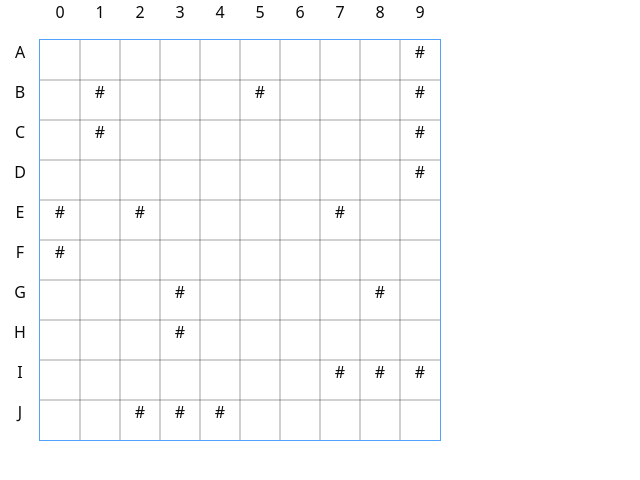
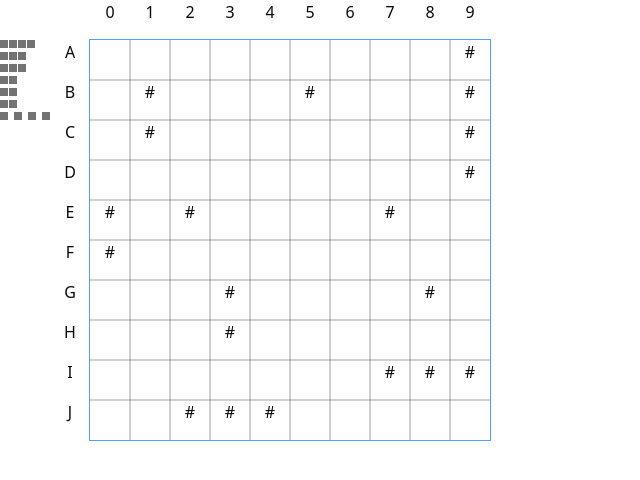
Before and after one commit to B1aho/battleship-online, a React (Vite) app in the folder apps/web/: page / in a window 1280 px wide. Shown: the top 480 px of the page, without its empty margins (0-640 px from the left). Built offline with nearby package versions, Linux system fonts and the light colour scheme.

Commit message:
Implement UI representation of ship's state

```diff
--- a/apps/web/src/features/GameBoard/Board.tsx
+++ b/apps/web/src/features/GameBoard/Board.tsx
@@ -1,7 +1,8 @@
 import { HitResults, IGameboard, ModeType } from "@/src/game/types";
 import { ReactElement, useCallback, useMemo, useState } from "react";
-import { createCells } from "./utility";
+import { createCells, createShips } from "./utility";
 import { BoardView } from "./BoardView";
+import { ShipsView } from "./ShipsView";
 
 interface IBroadProps {
     gameboard: IGameboard;
@@ -9,11 +10,14 @@ interface IBroadProps {
 
 export const Board = ({ gameboard }: IBroadProps) => {
     const [grid, setGrid] = useState(gameboard.getGrid());
-    // const [ships, setShips] = useState(gameboard.getShips());
+    const [ships, setShips] = useState(gameboard.getShips());
     const { SIZE, GRID } = ModeType[gameboard.getMode()];
 
     const attackFn = useCallback((x: number, y: number) => {
-        if (gameboard.receiveAttack({ x, y }) === HitResults.GAMEOVER)
+        const attackResult = gameboard.receiveAttack({ x, y });
+        if (attackResult === HitResults.SUNK || attackResult === HitResults.GAMEOVER)
+            setShips(gameboard.getShips().map(ship => ship));
+        if (attackResult === HitResults.GAMEOVER)
             console.log("GAME OVER")
         setGrid(gameboard.getGrid().map(row => [...row]));
     }, [gameboard]);
@@ -22,9 +26,14 @@ export const Board = ({ gameboard }: IBroadProps) => {
         return createCells(grid, attackFn);
     }, [grid, attackFn]);
 
+    const shipBlocks: ReactElement[][] = useMemo(() => {
+        return createShips(ships);
+    }, [ships]);
+
     return (
-        <>
+        <div className="relative flex">
+            <ShipsView ships={shipBlocks} className="relative top-10" />
             <BoardView cells={cells} gridType={GRID} gridSize={SIZE} />
-        </>
+        </div>
     );
 }
--- a/apps/web/src/features/GameBoard/ShipsView.tsx
+++ b/apps/web/src/features/GameBoard/ShipsView.tsx
@@ -0,0 +1,25 @@
+import { JSX } from "react";
+
+interface IShipsView {
+    ships: JSX.Element[][];
+    className?: string;
+}
+
+export const ShipsView = ({ ships, className = "" }: IShipsView) => {
+    return (
+        <div className={"flex flex-col gap-1 " + className} >
+            {ships.filter(shipBlocks => shipBlocks.length > 1).map(shipBlocks => {
+                return <div className="flex gap-[1px]">
+                    {shipBlocks}
+                </div>
+            })}
+            <div className="flex gap-1.5">
+                {ships.filter(shipBlocks => shipBlocks.length === 1).map(shipBlocks => {
+                    return <div className="flex gap-[1px]">
+                        {shipBlocks}
+                    </div>
+                })}
+            </div>
+        </div>
+    )
+}
--- a/apps/web/src/features/GameBoard/utility.tsx
+++ b/apps/web/src/features/GameBoard/utility.tsx
@@ -1,5 +1,5 @@
-import { ICell } from "@/src/game/types";
-import { ReactElement } from "react";
+import { ICell, IShip } from "@/src/game/types";
+import { JSX, ReactElement } from "react";
 
 export function createCells(
     grid: ICell[][],
@@ -35,3 +35,18 @@ export function createCells(
     }
     return cells;
 }
+
+export function createShips(ships: IShip[]) {
+    const shipBlocks: JSX.Element[][] = [];
+    let i = ships.length - 1;
+    while (i >= 0) {
+        const ship = ships[i];
+        if (!ship) continue;
+        const blocks = Array.from({ length: ship.length() }, () => {
+            return <div className={"aspect-square w-2 " + (ship.isSunk() ? "bg-red-600" : "bg-neutral-500")}></div>
+        })
+        shipBlocks.push(blocks);
+        i--;
+    }
+    return shipBlocks;
+}
```
